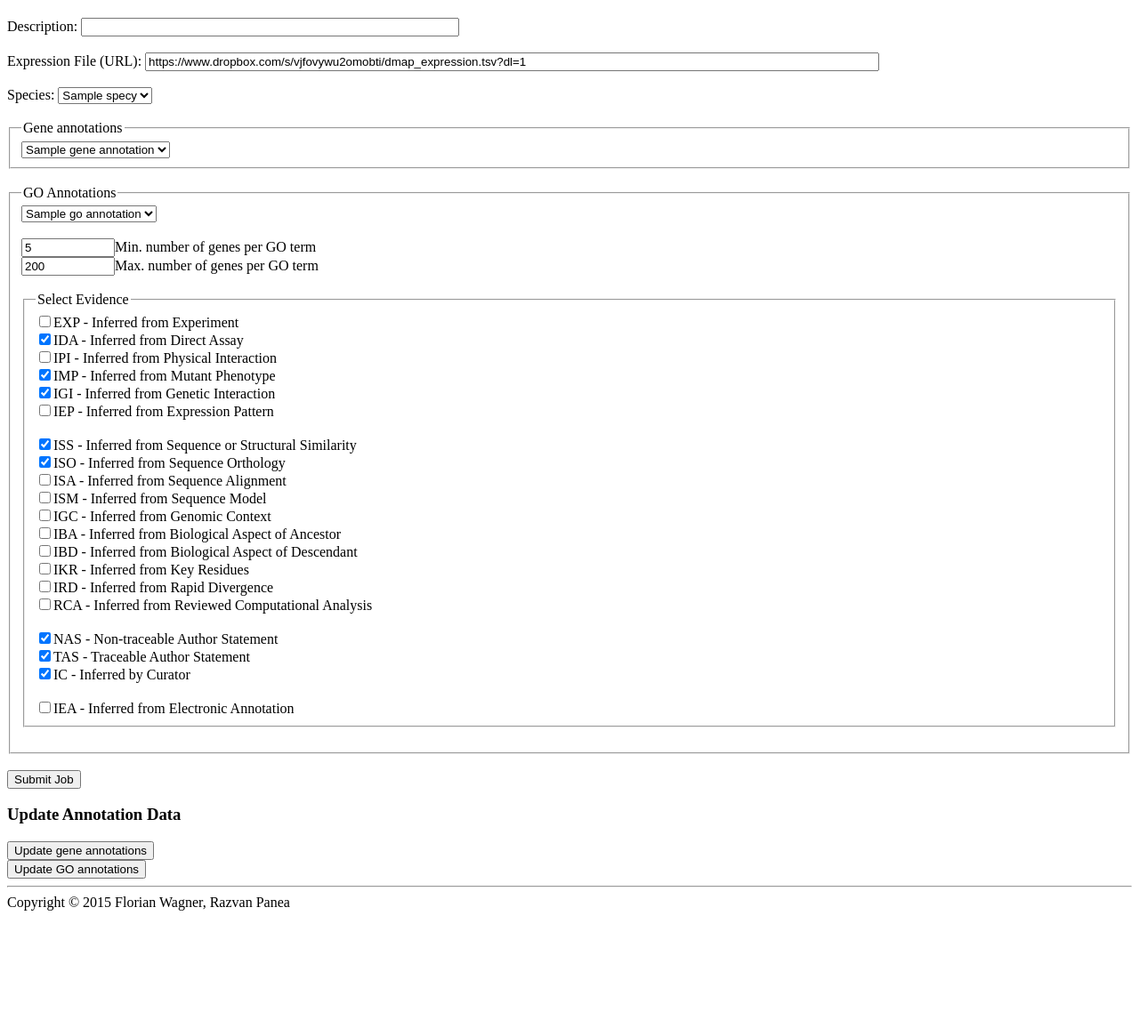
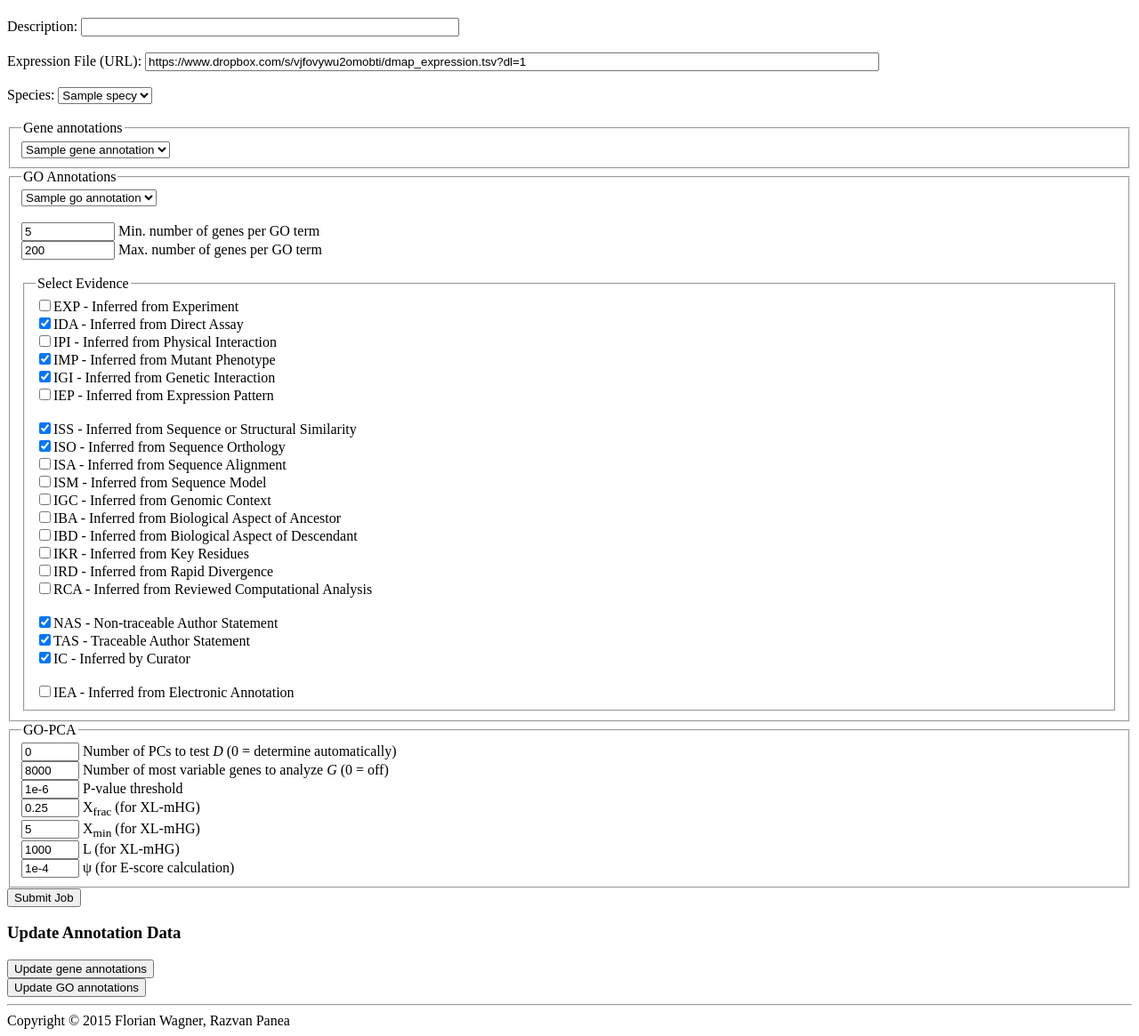
Before and after one commit to flo-compbio/gopca-server, a Python web app: template go_pca_server/templates/index.html in a window 1280 px wide. Shown: the part 209-1374 px from the top of the page at 89% size. Before the commit the page ends 1233 px from the top, so only its background shows below. Run offline with Jinja, Linux system fonts and the light colour scheme; the template is opened without the code that fills it: most values are stand-ins (such as "Sample title", 1, 10 or a date in 2020).

Commit message:
added main GO-PCA parameters to submission form

```diff
--- a/go_pca_server/templates/index.html
+++ b/go_pca_server/templates/index.html
@@ -55,7 +55,6 @@ Arguments
             {% endfor %}
         </select>
     </fieldset>
-    <br/>
     <fieldset>
         <legend>GO Annotations</legend>
         <select name="go_annotation">
@@ -64,8 +63,8 @@ Arguments
             {% endfor %}
         </select>
         <br/><br/>
-        <input type="text" size=10 name="go_min_genes" value="5"/>Min. number of genes per GO term<br/>
-        <input type="text" size=10 name="go_max_genes" value="200"/>Max. number of genes per GO term<br/>
+        <input type="text" size=10 name="go_min_genes" id="go_min_genes" value="5"/> <label for="go_min_genes">Min. number of genes per GO term</label><br/>
+        <input type="text" size=10 name="go_max_genes" id="go_max_geneS" value="200"/> <label for="go_max_genes">Max. number of genes per GO term</label><br/>
         <br/>
         <fieldset>
             <legend>Select Evidence</legend>
@@ -95,9 +94,18 @@ Arguments
             <br/>
             <input type="checkbox" name="go_evidence" value="IEA" id="IEA"/>IEA - Inferred from Electronic Annotation<br/>
         </fieldset>
-        <br/>
     </fieldset>
-    <br/>
+    <fieldset>
+        <legend>GO-PCA</legend>
+        <input type="text" size="5" name="D" id="D" value="0"><label for="D"> Number of PCs to test <i>D</i> (0 = determine automatically)</label><br/>
+        <input type="text" size="5" name="G" id="G" value="8000"><label for="G"> Number of most variable genes to analyze <i>G</i> (0 = off)</label><br/>
+        <input type="text" size="5" name="pval_thresh" id="pval_thresh" value="1e-6"><label for="pval_thresh"> P-value threshold</label><br/>
+        <input type="text" size="5" name="X_frac" id="X_frac" value="0.25"><label for="X_frac"> X<sub>frac</sub> (for XL-mHG)</label><br/>
+        <input type="text" size="5" name="X_min" id="X_min" value="5"><label for="X_min"> X<sub>min</sub> (for XL-mHG)</label><br/>
+        <input type="text" size="5" name="L" id="L" value="1000"><label for="L"> L (for XL-mHG)</label><br/>
+        <input type="text" size="5" name="psi" id="psi" value="1e-4"><label for="psi"> ψ (for E-score calculation)</label><br/>
+    </fieldset>
+
     <input type="submit" value="Submit Job"/>
 </form>
 
```
